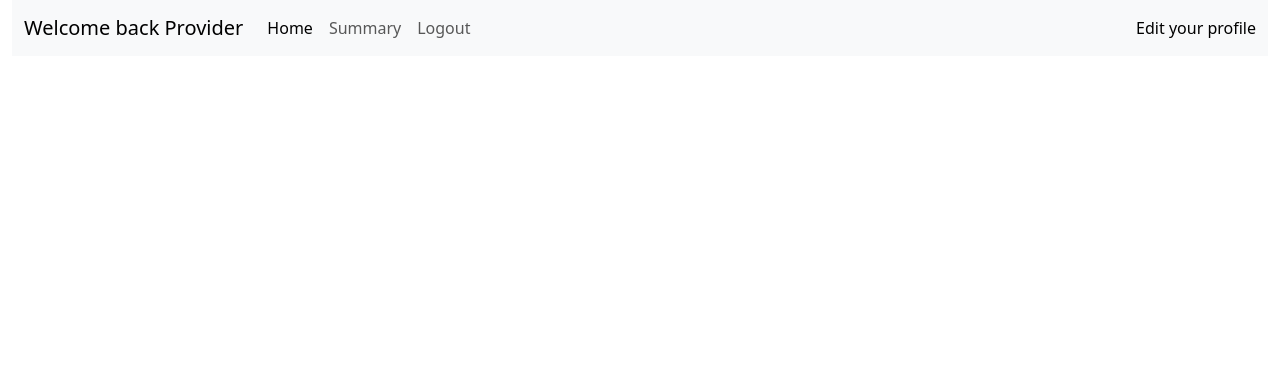
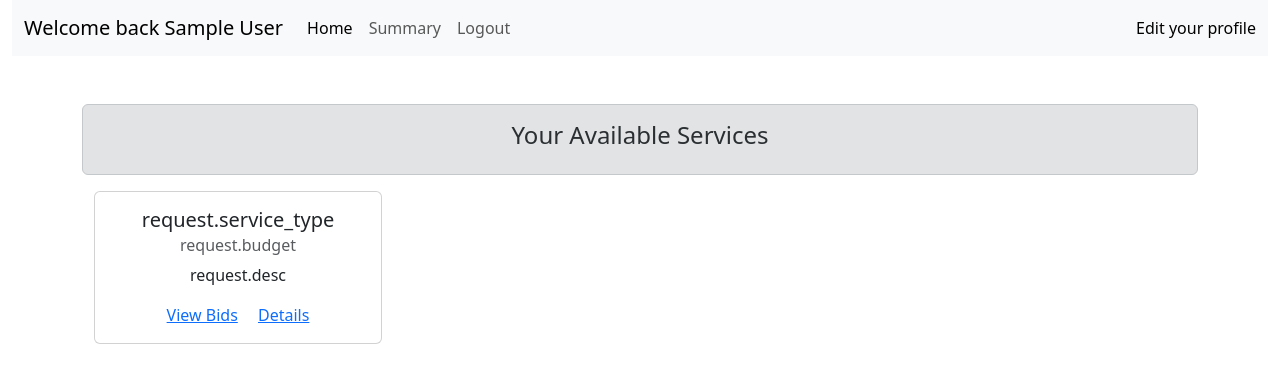
Before and after one commit to BIKRAM-GORAI/hyper-local-skillexchange, a Flask app: page /provider_dashboard in a window 1280 px wide. Shown: the top 383 px of the page. Run offline with Flask 3, Linux system fonts and the light colour scheme; the visitor is signed in with stand-in values (Sample User, id 1); tables that the repository leaves empty hold one stand-in row (values such as "Sample post").

Commit message:
changes to the counsumer dashboard and provider dashboard and service request.html

```diff
--- a/app.py
+++ b/app.py
@@ -32,6 +32,8 @@ class users(db.Model):
 class service_request(db.Model):
     id=db.Column(db.Integer, primary_key=True)
     consumer_id=db.Column(db.Integer, nullable=False)
+    con_latitude = db.Column(db.Float, nullable=False)
+    con_longitude = db.Column(db.Float, nullable=False)
     service_title=db.Column(db.String(200), nullable=False)
     service_type=db.Column(db.String(50), nullable=False)
     budget=db.Column(db.Integer, nullable=False)
@@ -129,6 +131,8 @@ def add_service_request():
         service_type=request.form['service_type']
         service_desc = request.form['service_desc']
         budget = request.form['budget']
+        lat=request.form['latitude']
+        long=request.form['longitude']
 
 
         new_service_request = service_request(
@@ -136,7 +140,9 @@ def add_service_request():
             service_type=service_type,
             budget=budget,
             desc=service_desc,
-            consumer_id=consumer_id
+            consumer_id=consumer_id,
+            con_latitude = lat,
+            con_longitude=long
         )
 
         # Add to database
@@ -149,7 +155,14 @@ def add_service_request():
 
 @app.route('/provider_dashboard')
 def provider_dashboard():
-    return render_template('provider/provider_dashboard.html')
+    if 'user_id' not in session:
+        return redirect(url_for('login'))
+    id=session['user_id']
+    current_user_object = users.query.get(id)
+    ser_req=service_request.query.filter_by(consumer_id=id).all()
+    # print(ser_req)
+    # print(ser_req[0].service_title,ser_req[0].service_type)
+    return render_template('provider/provider_dashboard.html',user=current_user_object,requests=ser_req)
 
 @app.route('/logout')
 def logout():
@@ -187,7 +200,9 @@ def logout():
 # ---review model
 
 
-
+# with app.app_context():
+#     service_request.__table__.drop(db.engine)
+#     print("Table dropped successfully.")
 
 
 
--- a/templates/consumer/consumer_dashboard.html
+++ b/templates/consumer/consumer_dashboard.html
@@ -54,9 +54,9 @@
 
           </div>
         </div>
-        {% endfor %}
+
       </div>
-
+      {% endfor %}
     </div>
   </div>
 </div>
--- a/templates/provider/provider_dashboard.html
+++ b/templates/provider/provider_dashboard.html
@@ -6,8 +6,9 @@
 <div class="container-fluid"><!-- Nav bar -->
   <nav class="navbar navbar-expand-lg bg-body-tertiary">
     <div class="container-fluid">
-    <a class="navbar-brand" href="#">Welcome back Provider </a>
-    <button class="navbar-toggler" type="button" data-bs-toggle="collapse" data-bs-target="#navbarText" aria-controls="navbarText" aria-expanded="false" aria-label="Toggle navigation">
+      <a class="navbar-brand" href="#">Welcome back {{user.full_name}}</a>
+      <button class="navbar-toggler" type="button" data-bs-toggle="collapse" data-bs-target="#navbarText"
+        aria-controls="navbarText" aria-expanded="false" aria-label="Toggle navigation">
         <span class="navbar-toggler-icon"></span>
       </button>
       <div class="collapse navbar-collapse" id="navbarText">
@@ -29,6 +30,36 @@
     </div>
   </nav>
 </div>
+<div class="container"><!-- main container -->
+  <div class="alert alert-secondary mt-5 text-center" role="alert"><!-- "parking lots" header -->
+    <strong>
+      <h4>Your Available Services</h4>
+    </strong>
+  </div>
+  <div class="container"><!-- this is 4 columns grid -->
+    <div class="row row-cols-1 row-cols-md-2 row-cols-lg-4 g-4">
+      <!--<div class=""row row-cols-1 row-cols-md-2 row-cols-lg-4 g-4"">, this is taken from gpt, it makes the grid responsive and g-4 means gap between rows and cols -->
+      <!-- {% for request in requests %} -->
+      <div class="col"><!-- this is the column -->
+
+
+
+        <div class="card" style="width: 18rem;"><!-- within the column, this is the column content, a card -->
+          <div class="card-body text-center"><!-- card body -->
+            <h5 class="card-title">request.service_type</h5>
+            <h6 class="card-subtitle mb-2 text-muted">request.budget</h6>
+            <p class="card-text">request.desc</p>
+            <a href="/consumer/view-lot/1" class="card-link">View Bids</a>
+            <a href="/consumer/book-slot/1" class="card-link">Details</a>
+
+          </div>
+        </div>
+
+      </div>
+      <!-- {% endfor %} -->
+    </div>
+  </div>
+</div>
 
 
 {% endblock body %}
--- a/updates.txt
+++ b/updates.txt
@@ -23,3 +23,8 @@ made the consumer dashboard and some changes to register
 commit 6
 time 1:00 am
 adding the request service on consumer dashboard
+
+
+commit 7
+time 1:30 am
+changes to the counsumer dashboard and provider dashboard and service request.html
```
Also changed, not shown: templates/consumer/service_request.html (+54 -2 lines). Lines whose indentation alone changed are shown as unchanged.
